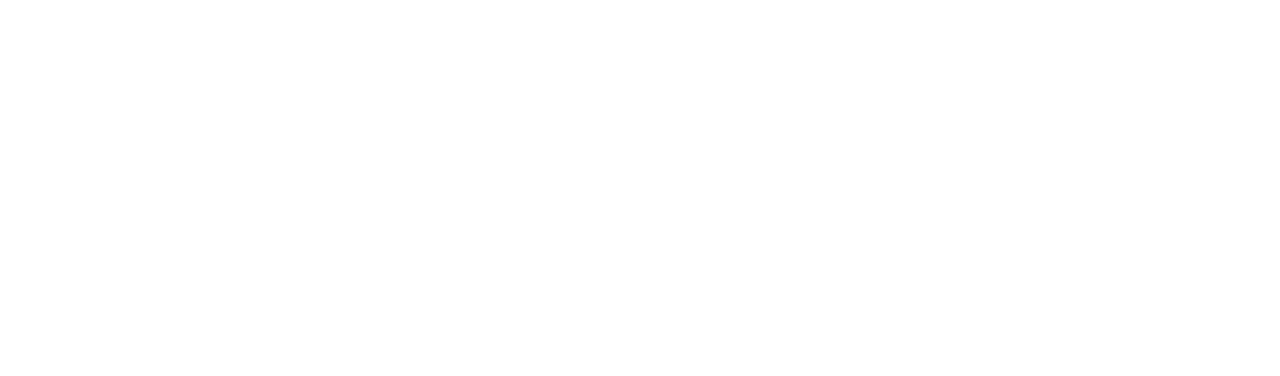
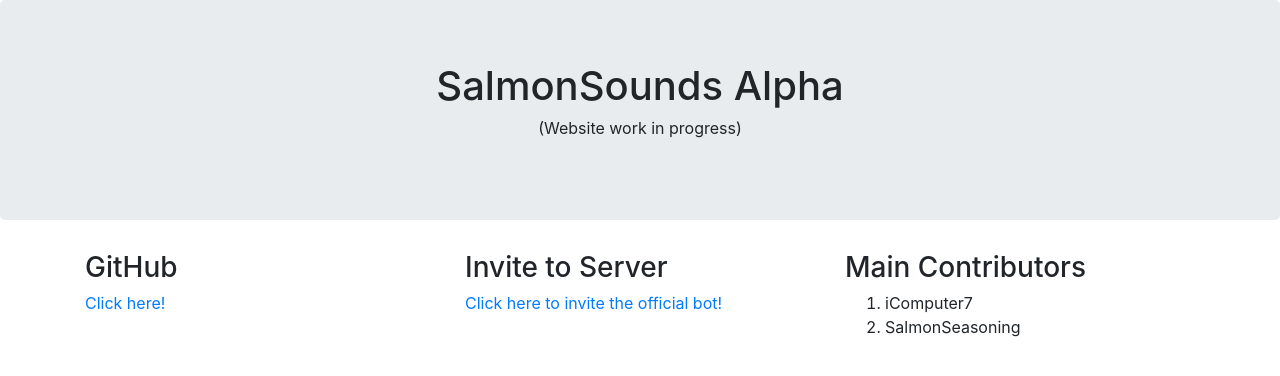
Before and after one commit to astam08/SalmonSounds, a website: page docs/index.html in a window 1280 px wide. Drawn offline with Linux system fonts and the light colour scheme.

Commit message:
Merge branch 'master' of https://github.com/SalmonSeasoning/SalmonSounds

```diff
--- a/docs/index.html
+++ b/docs/index.html
@@ -11,7 +11,30 @@
     <link rel="icon" href="Favicon.ico" type="image/x-icon" />
   </head>
   <body>
+    <div class="jumbotron text-center">
+  <h1>SalmonSounds Alpha</h1>
+  <p>(Website work in progress)</p>
+</div>
 
+<div class="container">
+  <div class="row">
+    <div class="col-sm-4">
+      <h3>GitHub</h3>
+      <a href="https://github.com/SalmonSeasoning/SalmonSounds">Click here!</a>
+    </div>
+    <div class="col-sm-4">
+      <h3>Invite to Server</h3>
+      <a href="https://discordapp.com/oauth2/authorize?client_id=355909071221817344&scope=bot&permissions=104190016">Click here to invite the official bot!</a>
+    </div>
+    <div class="col-sm-4">
+      <h3>Main Contributors</h3>
+      <ol>
+        <li>iComputer7</li>
+        <li>SalmonSeasoning</li>
+      </ol>
+    </div>
+  </div>
+</div>
   </body>
   <script type="text/javascript" src="jquery-3.2.1.min.js"></script>
   <script type="text/javascript" src="popper.min.js"></script>
```
